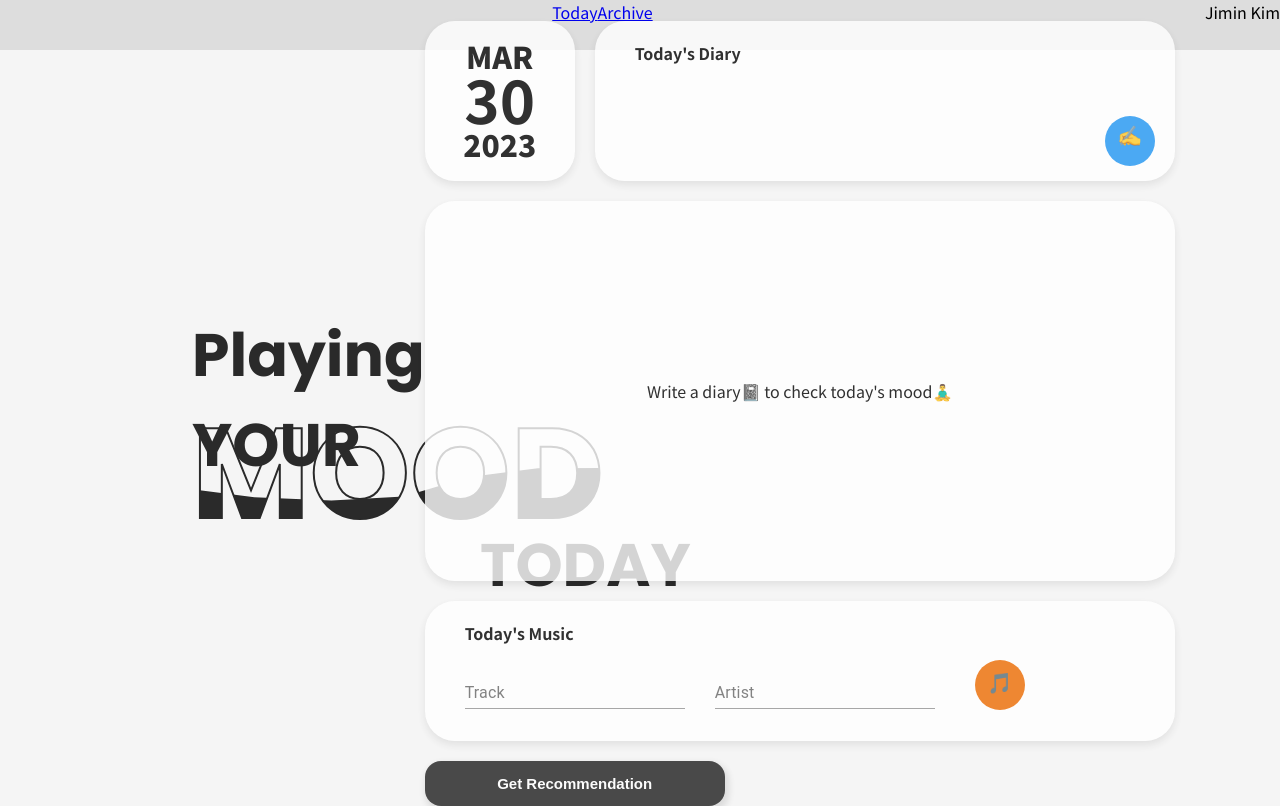
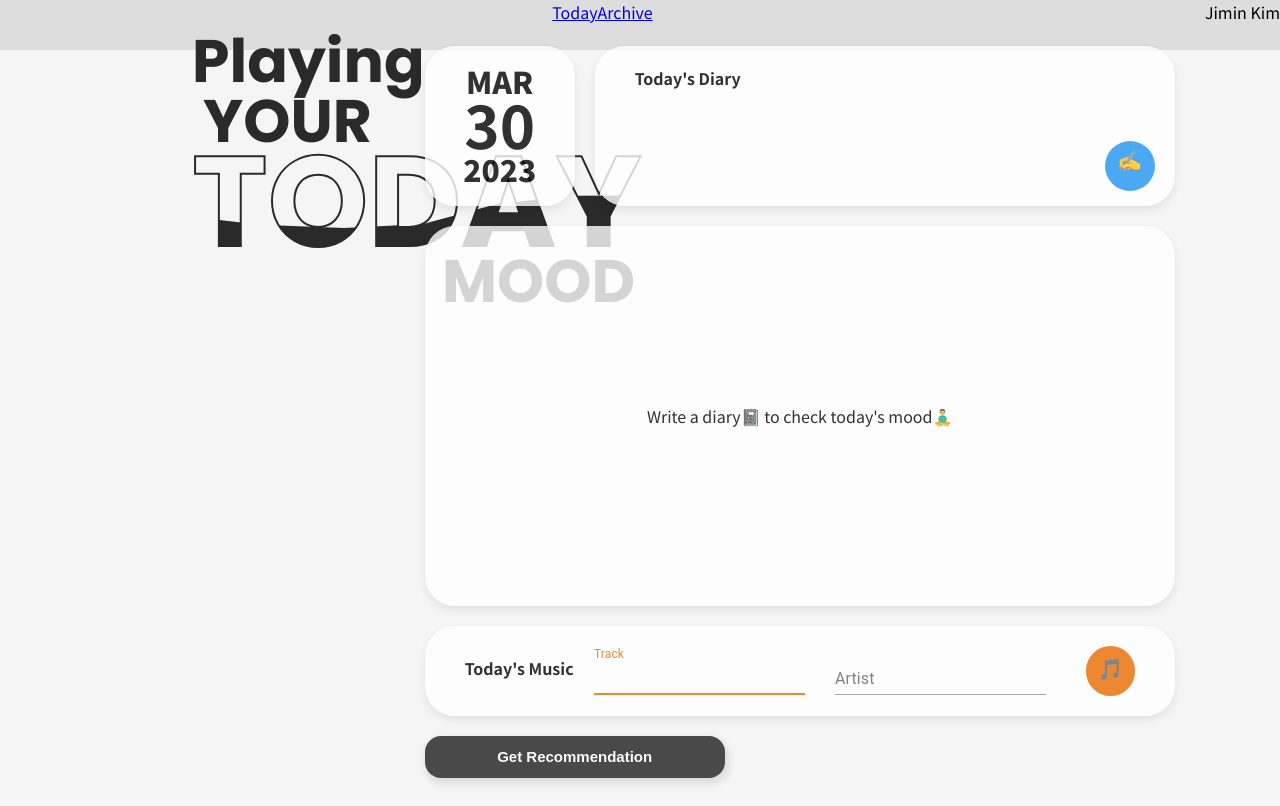
Before and after one commit to jimniDev/Setiment-Analysis-Music, a React (Create React App) app: page / in a window 1280 px wide. Built offline with nearby package versions, Linux system fonts and the light colour scheme; no server answers.

Commit message:
FEAT: Interactive Logo ( Today / Archive )

```diff
--- a/src/Home.js
+++ b/src/Home.js
@@ -10,7 +10,7 @@ export function Home() {
   return (
   <div className={styles.frame}>
     <div className={styles.container}>
-        <Logo />
+        <Logo title="TODAY"/>
 
     </div>
     <div className={styles.container}>
--- a/src/Home.module.css
+++ b/src/Home.module.css
@@ -4,7 +4,11 @@
     grid-template-columns: 2fr 2fr;
 }
 
-.container {
+.container:nth-child(1) {
+    display: flex;
+}
+
+.container:nth-child(2) {
     display: flex;
     flex-direction: row;
     flex-wrap: wrap;
--- a/src/InputForm.module.css
+++ b/src/InputForm.module.css
@@ -2,11 +2,11 @@
     display: flex;
     align-items: stretch;
     justify-content: space-between;
-    margin-bottom: 20px;
+
 }
-/* .sentimentAreaDown {
-
-} */
+.sentimentAreaDown {
+    margin-top: 20px;
+}
 
 .result{
     height: 340px;
--- a/src/Logo.js
+++ b/src/Logo.js
@@ -1,21 +1,21 @@
-import { useEffect } from "react";
+import { useState } from "react";
 import styles from "./Logo.module.css";
 import classNames from 'classnames/bind';
 
-export function Logo() {
+export function Logo(props) {
     const cx = classNames.bind(styles);
 
     return (
-        <div>
+        <div className={cx('container')}>
             <div className={cx('line1', {line: true})}><p>Playing</p></div>
             <div className={cx('line2', {line: true})}><p>YOUR</p></div>
 
             <div className={cx('content')}>
-                <h2>MOOD</h2>
-                <h2>MOOD</h2>
+                <h2>{props.title}</h2>
+                <h2>{props.title}</h2>
             </div>
 
-            <div className={cx('line3', {line: true})}><p>TODAY</p></div>
+            <div className={cx('line3', {line: true})}><p>MOOD</p></div>
         </div>
     );
 }
--- a/src/Logo.module.css
+++ b/src/Logo.module.css
@@ -1,10 +1,14 @@
 /* @import url('https://fonts.googleapis.com/css?family=Titan+One'); */
 @import url("https://fonts.googleapis.com/css?family=Poppins:100,200,300,400,500,600,700,800,900");
+
+.container {
+    width: 100%;
+    position: relative;
+}
 
 p, h2 {
     margin: 0;
 }
-
 
 .line {
     text-align: left;
@@ -13,11 +17,15 @@ p, h2 {
 }
 
 .line1{
+    /* margin-left: 15px; */
+    line-height: 30px;
     font-weight: 700;
     font-size: 60px;
 }
 
 .line2{
+    margin-left: 11px;
+    /* line-height: 45%; */
     font-weight: 700;
     font-size: 60px;
     /* text-decoration-line: underline; */
@@ -26,23 +34,29 @@ p, h2 {
 .line3{
     font-weight: 700;
     font-size: 60px;
+    /* line-height: 220px; */
+    /* text-align: right; */
+    /* width: 100%; */
     position: absolute;
-    bottom: 190px;
-    left: 480px;
+    top: 190px;
+    left: 250px;
+
 }
 
 
 .content {
     font-family: "Poppins", sans-serif;
-    /* position: relative;  */
+    position: relative;
+    margin-top: -60px;
 }
 
 .content > h2 {
     color: rgb(255, 255, 255);
     font-size: 8em;
     position: absolute;
-    bottom: 230px;
-    /* transform: translate(-50%, -50%); */
+    /* top: 170px; */
+    /* bottom: 292px;
+    transform: translate(-50%, -50%); */
 }
 
 .content > h2:nth-child(1) {
--- a/src/MusicSearch.js
+++ b/src/MusicSearch.js
@@ -86,7 +86,7 @@ export function MusicSearch(props) {
         <label className={styles.musicAreaLabel}>Today's Music</label>
         <form className={styles.formArea} onSubmit={handleSubmit}>
           <div className={styles.trackField}>
-            <TextField  id="standard-basic" label="Track" variant="standard" color="warning"
+            <TextField  id="standard-basic" label="Track" variant="standard" color="warning" focused
                         value={inputMusic.userInput.track} onChange={handleTrackChange} />
           </div>
           <div className={styles.artistField}>
--- a/src/MusicSearch.module.css
+++ b/src/MusicSearch.module.css
@@ -1,6 +1,6 @@
 .musicArea {
     width: 100%;
-    height: 100px;
+    /* height: 100px; */
     background-color: #FFFFFF;
     opacity: 0.8;
     border-radius: 30px;
@@ -10,21 +10,23 @@
 }
 
 .musicAreaLabel {
+    float: left;
     display: block;
 	text-align: left;
     font-weight:bold;
+    margin-top: 10px;
 }
 
 .formArea{
     display: flex;
     align-items: center;
     justify-content: left;
-    margin-top: 15px;
 }
 
-/* .trackField {
-    flex-basis: 10%;
-} */
+.trackField {
+    margin-left: 20px;
+}
+
 .artistField {
     margin-left: 30px;
 }
```
